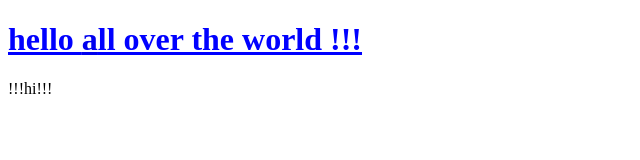
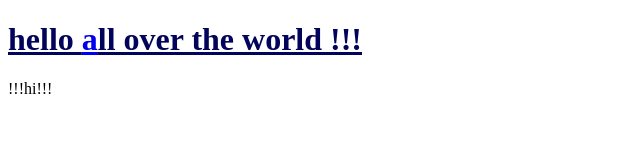
Before and after one commit to AlexanderPolulyah/Project1, a plain HTML site: page index.html in a window 1280 px wide. Shown: the whole page, without its empty margins (0-640 px from the left). Drawn offline with Linux system fonts and the light colour scheme.

Commit message:
Update style.css

```diff
--- a/style.css
+++ b/style.css
@@ -1,4 +1,4 @@
 h1{
-    color: blue;
+    color: rgb(2, 3, 90);
     text-decoration:underline;
-  }
+}
```
